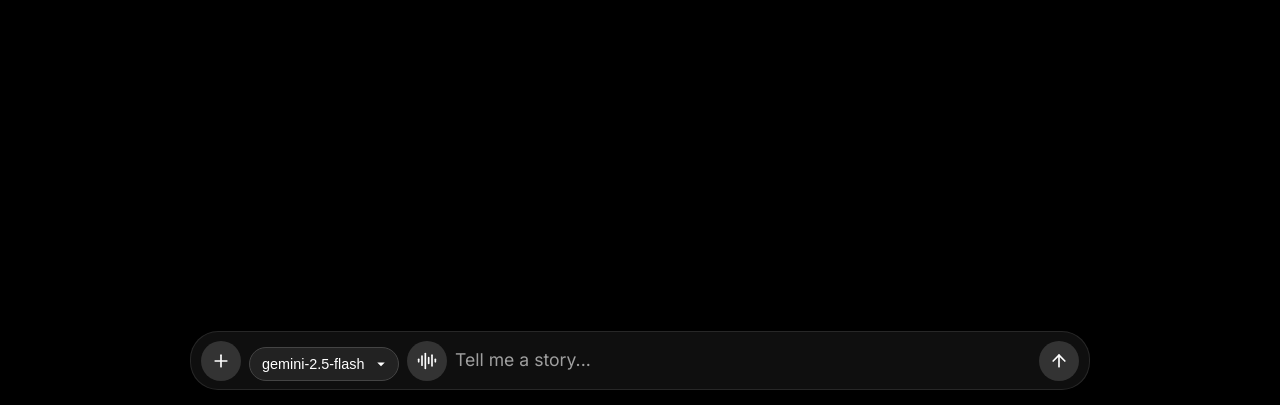
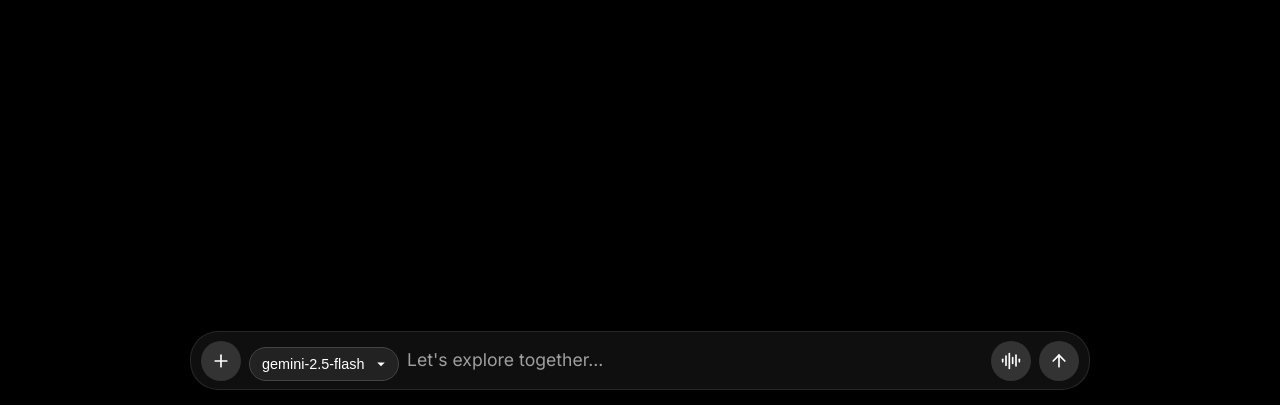
Before and after one commit to lifevand/NovariaAI, a website: page index.html in a window 1280 px wide. Shown: the part 395-800 px from the top of the page. Drawn offline with Linux system fonts and the light colour scheme; sample sign-in values are in the browser's storage.

Commit message:
Add files via upload
Signed-off-by: FarizLifevander <lifevandergamedev@gmail.com>

```diff
--- a/index.html
+++ b/index.html
@@ -85,12 +85,14 @@
             </select>
         </div>
 
+        <!-- Ubah posisi textarea agar voice dan send bersebelahan di kanan -->
+        <textarea id="messageInput" placeholder="Let's explore together..." rows="1"></textarea>
+
         <button class="btn-circle btn-voice" id="voiceInputButton">
             <svg fill="none" stroke="currentColor" stroke-width="2" stroke-linecap="round" stroke-linejoin="round" viewBox="0 0 24 24" xmlns="http://www.w3.org/2000/svg">
                 <path d="M2 10v3"/><path d="M6 6v11"/><path d="M10 3v18"/><path d="M14 8v7"/><path d="M18 5v13"/><path d="M22 10v3"/>
             </svg>
         </button>
-        <textarea id="messageInput" placeholder="Ask me anything..." rows="1"></textarea>
         <button class="btn-circle btn-send" id="sendButton">
             <svg viewBox="0 0 24 24" fill="none" stroke="currentColor" stroke-width="2" stroke-linecap="round" stroke-linejoin="round" xmlns="http://www.w3.org/2000/svg">
                 <path d="m5 12 7-7 7 7"/><path d="M12 19V5"/>
--- a/script.js
+++ b/script.js
@@ -68,7 +68,6 @@ document.addEventListener('DOMContentLoaded', () => {
 
     const plusButton = document.getElementById('plusButton');
     const fileInput = document.getElementById('fileInput');
-    // const inputWrapper = document.querySelector('.input-wrapper'); // Ini tidak lagi untuk padding main
     const bottomChatArea = document.getElementById('bottomChatArea'); // Wrapper baru untuk padding
 
     const MAX_FILE_SIZE_KB_NEW = 450;
@@ -208,11 +207,13 @@ document.addEventListener('DOMContentLoaded', () => {
                 if (chatHistory) chatHistory.scrollTop = chatHistory.scrollHeight;
                 checkScrollable();
             }, 10);
-            quickCompleteContainer.classList.remove('active');
+            quickCompleteContainer.classList.remove('active'); // Pastikan quick complete disembunyikan di chat
         } else {
             landingThemeToggleContainer.classList.remove('hidden');
             menuIcon.classList.remove('hidden');
             backIcon.classList.add('hidden');
+            // Jika kembali ke welcome, quick complete mungkin perlu ditampilkan lagi (jika ada)
+            // quickCompleteContainer.classList.add('active'); // Tergantung perilaku yang diinginkan
         }
         if (pageName === 'chat' && initialMessage) {
             addChatMessage(initialMessage, 'user');
@@ -221,30 +222,31 @@ document.addEventListener('DOMContentLoaded', () => {
         updateInputAreaAppearance();
     }
 
-    const placeholders_en = ["Ask me anything...","What's on your mind?","Tell me a story...","How can I help you today?","Start a conversation...","I'm ready to chat!","Let's explore together...","What do you want to learn?"];
-    let currentPlaceholderIndex = 0;
-    function animatePlaceholder() {
-        if (messageInput.value.trim() !== '') return;
-        messageInput.style.opacity = '0';
-        messageInput.style.transform = 'translateY(-10px)';
-        setTimeout(() => {
-            currentPlaceholderIndex = (currentPlaceholderIndex + 1) % placeholders_en.length;
-            messageInput.placeholder = placeholders_en[currentPlaceholderIndex];
-            messageInput.style.opacity = '1';
-            messageInput.style.transform = 'translateY(0)';
-        }, 500);
-    }
-    let placeholderInterval = setInterval(animatePlaceholder, 3000);
-    animatePlaceholder();
+    // --- Placeholder statis, tidak lagi dianimasikan ---
+    // const placeholders_en = ["Ask me anything...","What's on your mind?","Tell me a story...","How can I help you today?","Start a conversation...","I'm ready to chat!","Let's explore together...","What do you want to learn?"];
+    // let currentPlaceholderIndex = 0;
+    // function animatePlaceholder() {
+    //     if (messageInput.value.trim() !== '') return;
+    //     messageInput.style.opacity = '0';
+    //     messageInput.style.transform = 'translateY(-10px)';
+    //     setTimeout(() => {
+    //         currentPlaceholderIndex = (currentPlaceholderIndex + 1) % placeholders_en.length;
+    //         messageInput.placeholder = placeholders_en[currentPlaceholderIndex];
+    //         messageInput.style.opacity = '1';
+    //         messageInput.style.transform = 'translateY(0)';
+    //     }, 500);
+    // }
+    // let placeholderInterval = setInterval(animatePlaceholder, 3000);
+    // animatePlaceholder();
     messageInput.addEventListener('focus', () => {
-        clearInterval(placeholderInterval);
+        // clearInterval(placeholderInterval); // Hapus jika animatePlaceholder dihapus
         quickCompleteContainer.classList.remove('active');
     });
-    messageInput.addEventListener('blur', () => {
-        if (messageInput.value.trim() === '' && attachedFiles.length === 0) {
-            placeholderInterval = setInterval(animatePlaceholder, 3000);
-        }
-    });
+    // messageInput.addEventListener('blur', () => { // Hapus jika animatePlaceholder dihapus
+    //     if (messageInput.value.trim() === '' && attachedFiles.length === 0) {
+    //         placeholderInterval = setInterval(animatePlaceholder, 3000);
+    //     }
+    // });
     messageInput.addEventListener('input', () => {
         autoResizeTextarea();
     });
@@ -796,8 +798,8 @@ document.addEventListener('DOMContentLoaded', () => {
         let finalTranscript = '';
         recognition.onstart = () => { voiceInputButton.style.backgroundColor = 'red'; messageInput.placeholder = 'Listening...'; };
         recognition.onresult = (event) => { let interimTranscript = ''; for (let i = event.resultIndex; i < event.results.length; ++i) { if (event.results[i].isFinal) { finalTranscript += event.results[i][0].transcript; } else { interimTranscript += event.results[i][0].transcript; } } messageInput.value = finalTranscript + interimTranscript; autoResizeTextarea(); };
-        recognition.onend = () => { voiceInputButton.style.backgroundColor = ''; if (finalTranscript.trim() !== '') { messageInput.value = finalTranscript.trim(); } if (messageInput.value.trim() === '') { messageInput.placeholder = placeholders_en[currentPlaceholderIndex]; } finalTranscript = ''; };
-        recognition.onerror = (event) => { voiceInputButton.style.backgroundColor = ''; messageInput.placeholder = placeholders_en[currentPlaceholderIndex]; finalTranscript = ''; alert('Speech recognition error: ' + event.error); };
+        recognition.onend = () => { voiceInputButton.style.backgroundColor = ''; if (finalTranscript.trim() !== '') { messageInput.value = finalTranscript.trim(); } if (messageInput.value.trim() === '') { messageInput.placeholder = "Let's explore together..."; } finalTranscript = ''; }; // Placeholder statis
+        recognition.onerror = (event) => { voiceInputButton.style.backgroundColor = ''; messageInput.placeholder = "Let's explore together..."; finalTranscript = ''; alert('Speech recognition error: ' + event.error); }; // Placeholder statis
         voiceInputButton.addEventListener('click', () => { try { if (recognition && typeof recognition.stop === 'function' && recognition.recording) { recognition.stop(); } else { recognition.start(); } } catch (e) { if (recognition && typeof recognition.stop === 'function') recognition.stop(); } });
     } else {
         voiceInputButton.style.display = 'none';
--- a/style.css
+++ b/style.css
@@ -442,8 +442,9 @@ body.light-mode .ai-generated-image {
 .input-wrapper textarea {
   flex-grow: 1; background: none; border: none; color: var(--text-color); font-family: 'Inter', sans-serif; font-size: 1.1em; outline: none; resize: none; overflow-y: auto; padding: 8px 0; line-height: 1.4; min-height: 24px; max-height: 120px; box-sizing: border-box; white-space: pre-wrap; word-wrap: break-word;
   margin-bottom: 0; /* Remove previous margin-bottom from btn-circle */
+  text-align: left; /* Pastikan placeholder dan teks rata kiri */
 }
-.input-wrapper textarea::placeholder { color: var(--placeholder-color); transition: opacity 0.5s ease-in-out, transform 0.5s ease-in-out; font-weight: 400; }
+.input-wrapper textarea::placeholder { color: var(--placeholder-color); transition: opacity 0.5s ease-in-out, transform 0.5s ease-in-out; font-weight: 400; text-align: left; /* Pastikan placeholder rata kiri */ }
 .btn-circle {
   background-color: var(--button-bg); border: none; border-radius: 50%; width: 40px; height: 40px; display: flex; align-items: center; justify-content: center; cursor: pointer; flex-shrink: 0; transition: background-color 0.2s ease; position: relative; overflow: hidden;
   margin-bottom: 0; /* Ensure no margin-bottom */
@@ -582,7 +583,7 @@ input:not(:checked) + .slider .slider-icon .moon-shape { opacity: 1; transform:
 }
 .sidebar-item:hover { background-color: var(--sidebar-item-hover); }
 .sidebar-item a { text-decoration: none; color: inherit; display: flex; align-items: center; gap: 12px; width: 100%; }
-.sidebar-item svg { width: 22px; height: 22px; stroke: var(--sidebar-text); fill: none; stroke-width: 2; transition: stroke 0.3s ease; }
+.sidebar-item svg { width: 22px; height: 22px; stroke: var(--sidebar-text); fill: none; stroke-width: 2; }
 .sidebar-item [fill="currentColor"] { /* For sidebar icons that use fill */
     fill: var(--sidebar-text);
     stroke: none; /* remove stroke if fill is used */
```
